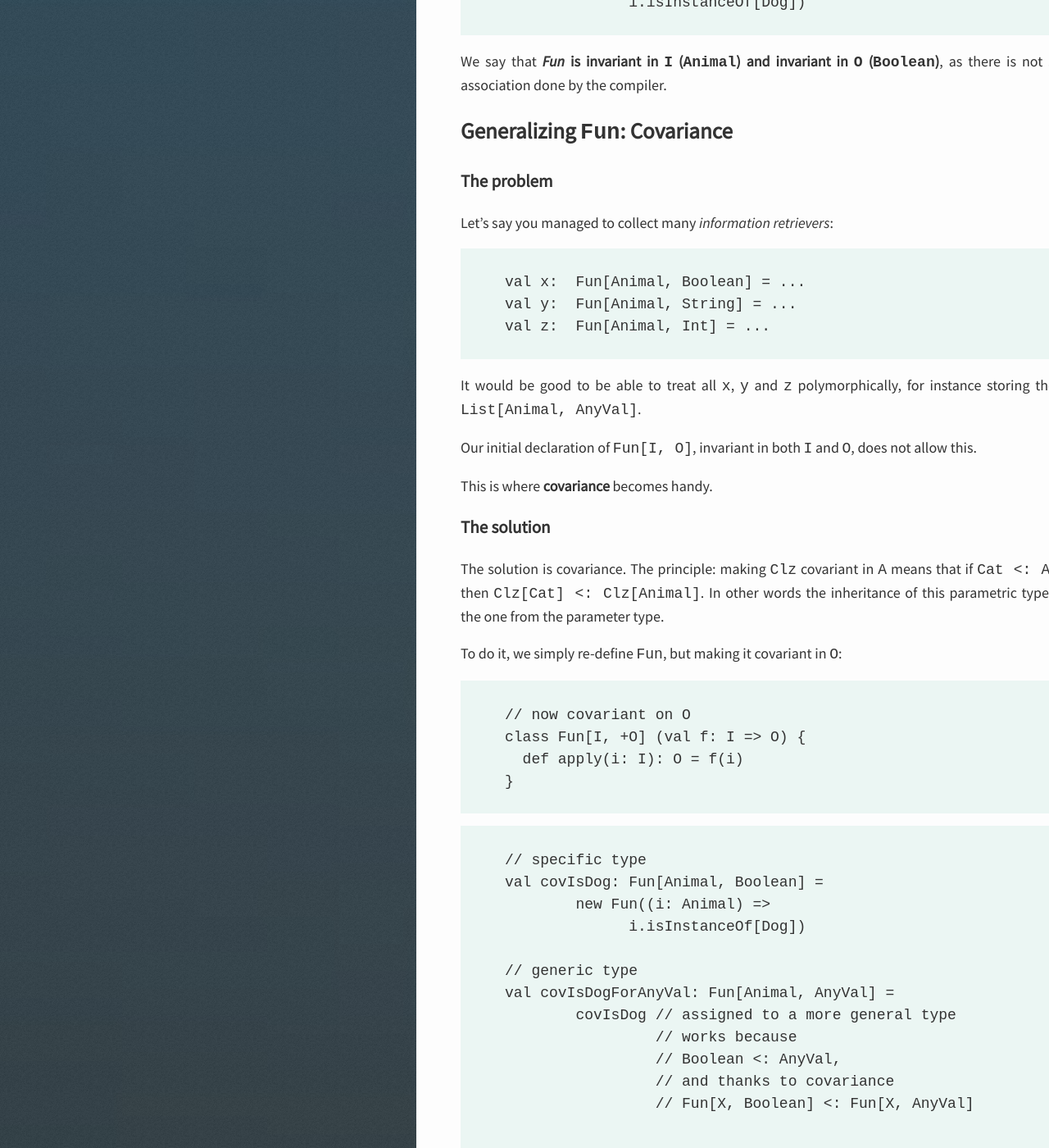
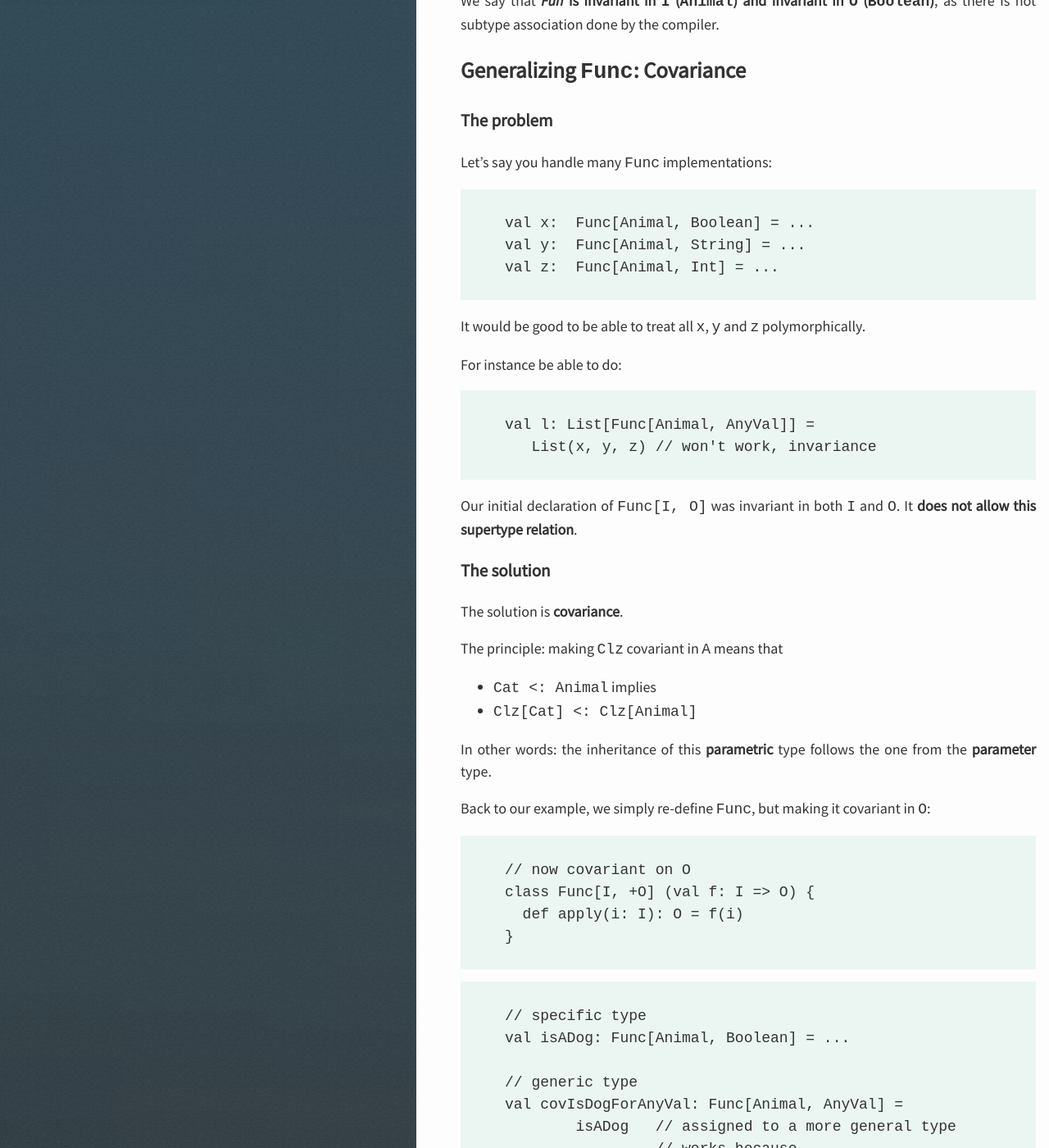
Before and after one commit to mauriciojost/mauriciojost.github.io, a Jekyll site: the page built from _posts/2017-10-10-covariant-contravariant-invariant-in-scala.markdown, in a window 1280 px wide and 1400 px high, scrolled down 1492 px. Shown: the whole window at 82% size. Built offline with Jekyll 4.4.1, drawn with Linux system fonts in a browser that asks for light colours; nearby versions of some CDN libraries; Markdown is read by kramdown in place of the engine named in the settings; comment, search, counter and statistics services are not loaded; some of the changed text lies outside the part shown.

Commit message:
Improve variance post

````diff
--- a/_posts/2017-10-10-covariant-contravariant-invariant-in-scala.markdown
+++ b/_posts/2017-10-10-covariant-contravariant-invariant-in-scala.markdown
@@ -2,6 +2,9 @@
 layout: [post, presentation]
 title:  "CoVariant, ContraVariant and InVariant... Variances in Scala"
 date:   2017-10-10 00:00:00 +0200
+reveal: {
+  theme: white
+}
 tags:
 - scala
 - types
@@ -34,27 +41,6 @@ Animal <|-- Cat;
 @enduml;
 )
 
-<!--slide-down-->
-
-Let's say you work for a veterinary.
-
-You're writing an API, and want to modularize the functions
-that retrieve pets' information from a DB, like
-
-- `getName`
-- `getBreed`
-- etc.
-
-<!--slide-down-->
-
-How would you do that?
-
-<!--more-->
-
-<!--slide-next-->
-
-Let's first define our business classes:
-
 ```
 // Our pet classes
 sealed class Animal
@@ -64,80 +50,95 @@ class Cat extends Animal
 
 <!--slide-down-->
 
-Then, we could define a class `Fun` (as in **fun**ction) that will encapsulate an
-_information retriever_ function. This is a provided function `f`.
+Let's say you work for a veterinary. You're writing an API.
+
+You want to **modularize the functions
+that retrieve pets' information from a DB**, like:
+
+- `getName`
+- `getBreed`
+- etc.
+
+<!--slide-down-->
+
+Then, we could define a class `Func` that will encapsulate an
+_information retriever_ function, `f`.
 
 Here is our first attempt:
 
 ```
-class Fun[I,O] (val f: I => O) {
+class Func[I,O] (val f: I => O) {
   def apply(i: I): O = f(i)
 }
 ```
 
 <!--slide-down-->
 
-Good! We can define our first instance of `Fun`, that tells if our animal is a dog:
+Good! We can define our first instance of `Func`:
 
 ```
 // Our first information retriever
-val isADog: Fun[Animal, Boolean] =
-        new Fun((i: Animal) =>
-              i.isInstanceOf[Dog])
+// Is my animal a dog?
+val isADog: Func[Animal, Boolean] = {
+  new Func((i: Animal) => i.isInstanceOf[Dog])
+}
 ```
 
-<!--slide-down-->
+<!--slide-next-->
 
 We say that **_Fun_ is invariant in `I` (`Animal`) and invariant in `O` (`Boolean`)**, as there is not subtype association
 done by the compiler.
 
 <!--slide-next-->
 
-## Generalizing `Fun`: Covariance
+## Generalizing `Func`: Covariance
 
 <!--slide-down-->
 
 ### The problem
 
-Let's say you managed to collect many _information retrievers_:
+Let's say you handle many `Func` implementations:
 
 ```
-val x:  Fun[Animal, Boolean] = ...
-val y:  Fun[Animal, String] = ...
-val z:  Fun[Animal, Int] = ...
+val x:  Func[Animal, Boolean] = ...
+val y:  Func[Animal, String] = ...
+val z:  Func[Animal, Int] = ...
 ```
 
 <!--slide-down-->
 
-It would be good to be able to treat all `x`, `y` and `z` polymorphically, for instance storing them
-in a `List[Animal, AnyVal]`.
+It would be good to be able to treat all `x`, `y` and `z` polymorphically.
 
-Our initial declaration of `Fun[I, O]`, invariant in both `I` and `O`,
-does not allow this.
+For instance be able to do:
 
-<!--slide-down-->
+```
+val l: List[Func[Animal, AnyVal]] =
+   List(x, y, z) // won't work, invariance
+```
 
-This is where **covariance** becomes handy.
+Our initial declaration of `Func[I, O]` was invariant in both `I` and `O`.
+It **does not allow this supertype relation**.
 
 <!--slide-down-->
 
 ### The solution
 
-<!--slide-ignore-begin-->
+The solution is **covariance**.
 
-The solution is covariance. The principle: making `Clz` covariant in `A` means that
-if `Cat <: Animal`, then `Clz[Cat] <: Clz[Animal]`. In other words the inheritance of
-this parametric type follows the one from the parameter type.
+The principle: making `Clz` covariant in `A` means that
 
-<!--slide-ignore-end-->
+- `Cat <: Animal` implies
+- `Clz[Cat] <: Clz[Animal]`
 
-To do it, we simply re-define `Fun`, but making it covariant in `O`:
+In other words: the inheritance of this **parametric** type follows the one from the **parameter** type.
 
 <!--slide-down-->
 
+Back to our example, we simply re-define `Func`, but making it covariant in `O`:
+
 ```
 // now covariant on O
-class Fun[I, +O] (val f: I => O) {
+class Func[I, +O] (val f: I => O) {
   def apply(i: I): O = f(i)
 }
 ```
@@ -146,64 +147,52 @@ class Fun[I, +O] (val f: I => O) {
 
 ```
 // specific type
-val covIsDog: Fun[Animal, Boolean] =
-        new Fun((i: Animal) =>
-              i.isInstanceOf[Dog])
+val isADog: Func[Animal, Boolean] = ...
 
 // generic type
-val covIsDogForAnyVal: Fun[Animal, AnyVal] =
-        covIsDog // assigned to a more general type
+val covIsDogForAnyVal: Func[Animal, AnyVal] =
+        isADog   // assigned to a more general type
                  // works because
                  // Boolean <: AnyVal,
                  // and thanks to covariance
-                 // Fun[X, Boolean] <: Fun[X, AnyVal]
+                 // Func[X, Boolean] <: Func[X, AnyVal]
 
-```
-
-<!--slide-down-->
-
-```
-covariantIsDog(myDog) // true
-covariantIsDogForAnyVal(myDog) // true
 ```
 
 <!--slide-next-->
 
-## Specializing `Fun`: Contravariance
+## Specializing `Func`: Contravariance
 
 <!--slide-down-->
 
 ### The problem
 
-Let's say we have our function `Fun[Animal, Boolean]`. Given that `Dog <: Animal` (`Dog` is a subtype of `Animal`),
+Let's say we have our function `Func[Animal, Boolean]`. Given that `Dog <: Animal` (`Dog` is a subtype of `Animal`),
 it seems natural to be able to apply such function to a `Dog` too.
-
-<!--slide-down-->
-
-This is where **contravariance** becomes handy.
 
 <!--slide-down-->
 
 ### The solution
 
-The solution is contravariance.
-
-<!--slide-ignore-begin-->
-
-The principle: making `Clz` contravariant in `A` means that
-if `Cat <: Animal`, then `Clz[Cat] >: Clz[Animal]`. In other words the inheritance of
-this parametric type follows inversely the one from the parameter type. It allows
-for specialization.
-
-<!--slide-ignore-end-->
+The solution is **contravariance**.
 
 <!--slide-down-->
 
-We simply re-define `Fun` but making it contravariant in `I`:
+The principle: making `Clz` contravariant in `A` means that:
+
+- `Cat <: Animal` implies
+- `Clz[Cat] >: Clz[Animal]`
+
+In other words the inheritance of this parametric type follows
+inversely the one from the parameter type.
+
+<!--slide-down-->
+
+We simply redefine `Func` but making it contravariant in `I` this time:
 
 ```
 // now contravariant in I
-class Fun[-I, O] (val f: I => O) {
+class Func[-I, O] (val f: I => O) {
   def apply(i: I): O = f(i)
 }
 ```
@@ -212,26 +201,20 @@ class Fun[-I, O] (val f: I => O) {
 
 ```
 // generic type
-val contravariantIsDog: Fun[Animal, Boolean] =
-        new Fun((i: Animal) => i.isInstanceOf[Dog])
+val isDog: Func[Animal, Boolean] =
+        new Func((i: Animal) => i.isInstanceOf[Dog])
 
 // specific type
-val contravariantIsDogForDog: Fun[Dog, Boolean] =
-        contravariantIsDog // assigned to a more specific type
-                           // works because
-                           // Dog <: Animal, and thanks
-                           // to contravariance
-                           // Fun[Dog, _] >: Fun[Animal, _]
+val contrvarIsDog: Func[Dog, Boolean] =
+        isDog // assigned to a more specific type
+              // works because
+              // Dog <: Animal, and thanks
+              // to contravariance
+              // Func[Dog, X] >: Func[Animal, X]
 
 ```
 
 <!--slide-down-->
-
-```
-contravariantIsDogForDog(myDog) // returns true
-```
-
-<!--slide-next-->
 
 ## Summary
 
````
Also changed, not shown: other parts of _posts/2017-10-10-covariant-contravariant-invariant-in-scala.markdown (+8 -4 lines).
